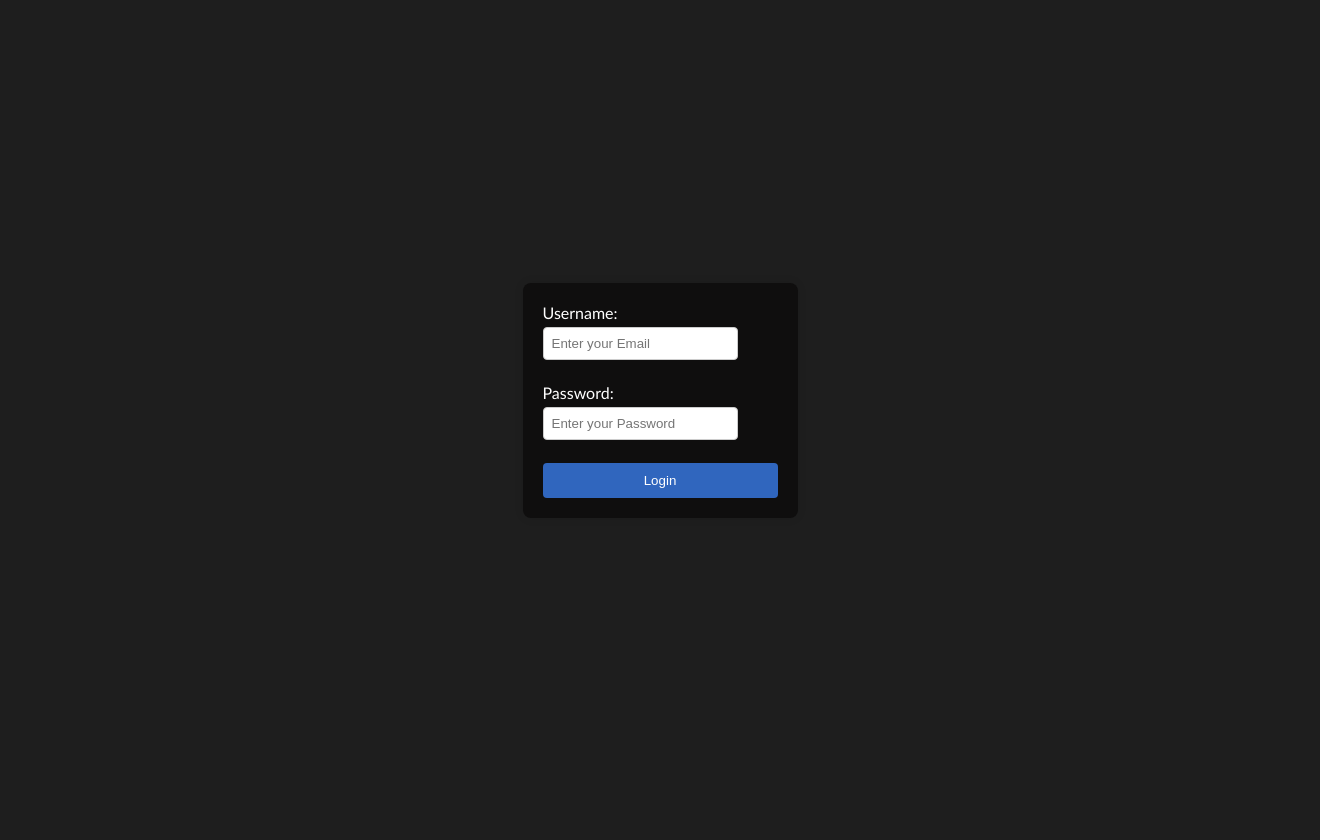
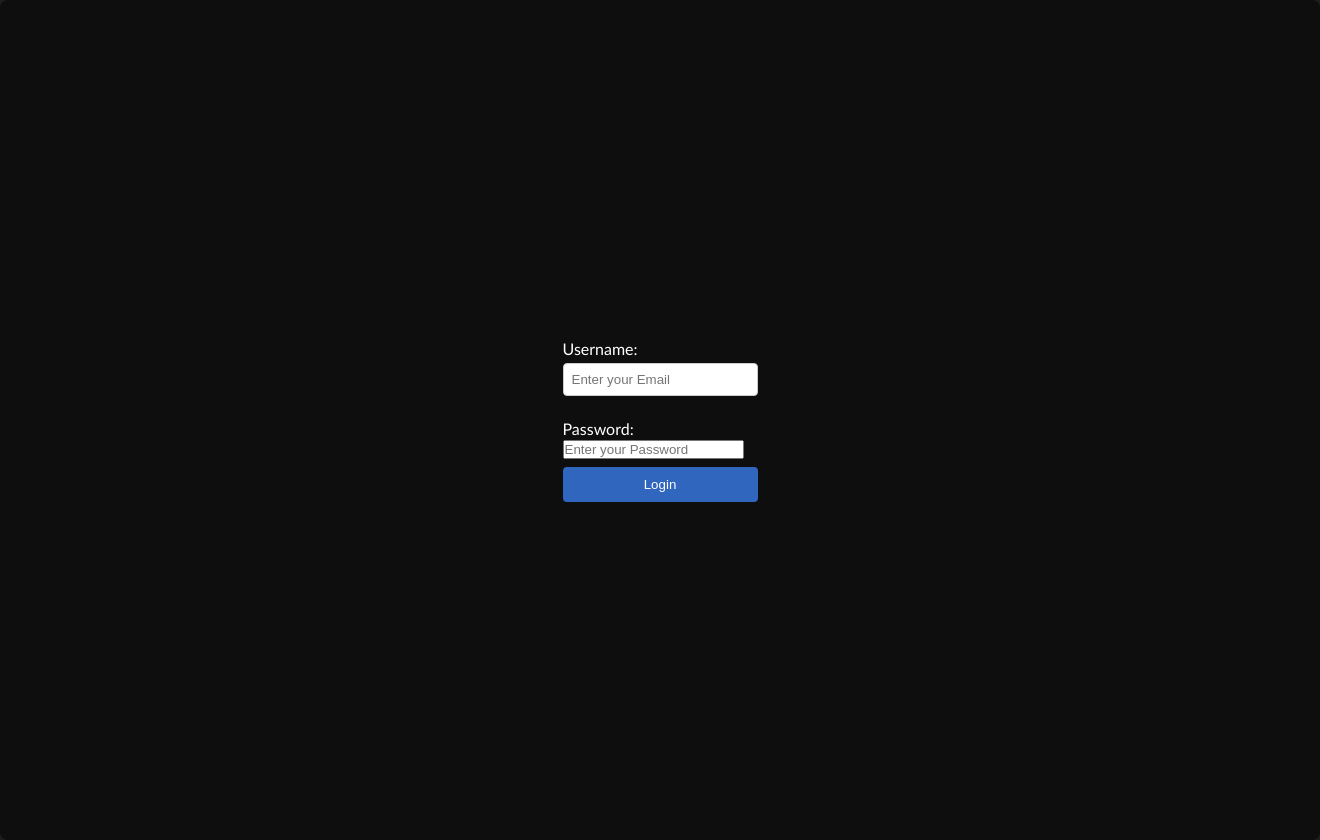
Before and after one commit to rasha-taher/Portfolio, a React (Create React App) app: page /admin in a window 1280 px wide. Shown: the whole page, 1320 px wide, since content can reach past the window. Before the commit the page ends 800 px from the top, so only its background shows below. Built offline with nearby package versions, Linux system fonts and the light colour scheme.

Commit message:
fixed the style of login

```diff
--- a/src/App.js
+++ b/src/App.js
@@ -12,7 +12,6 @@ const App = () => {
 
         <Route path="admin" element={<AdminLogin />} />
 
-
       </Routes>
     </BrowserRouter>
   );
--- a/src/components/AdminLogin.jsx
+++ b/src/components/AdminLogin.jsx
@@ -1,7 +1,5 @@
 import React, { useState } from 'react';
 import { useNavigate } from 'react-router-dom';
-import ReactDOM from "react-dom/client";
-import { BrowserRouter, Routes, Route } from "react-router-dom";
 import '../style/LoginForm.css'
 
 const Login = () => {
@@ -36,19 +34,19 @@ const Login = () => {
 
   return (
     <div className="login-form-container">
-      <form onSubmit={(e) => { e.preventDefault(); handleLogin(); }}>
+      <form className='login-form'onSubmit={(e) => { e.preventDefault(); handleLogin(); }}>
 
         {error && <p style={{ color: 'red' }}>{error}</p>}
 
-        <label>
+        <label className='login-label'>
           Username:<br></br>
-          <input type="text" value={username} onChange={(e) => setUsername(e.target.value)} placeholder='Enter your Email' />
+          <input className='login-input' type="text" value={username} onChange={(e) => setUsername(e.target.value)} placeholder='Enter your Email' />
         </label>
-        <label>
+        <label className='login-label'>
           Password:<br></br>
           <input type="password" value={password} onChange={(e) => setPassword(e.target.value)} placeholder='Enter your Password' />
         </label>
-        <button type="submit" style={{ backgroundColor: '#3066BE' }}
+        <button className='login-button'  type="submit" style={{ backgroundColor: '#3066BE' }}
         preventDefault>
           Login
         </button>
--- a/src/style/LoginForm.css
+++ b/src/style/LoginForm.css
@@ -1,33 +1,28 @@
 /* LoginForm.css */
-body {
-    margin: 0;
+
+  .login-form-container {
+    width: 100%;
     display: flex;
     align-items: center;
     justify-content: center;
     height: 100vh;
     background-color: #0F0E0E;
-  }
-
-  .login-form-container {
-    width: 100%;
-    max-width: 400px;
     padding: 20px;
-    background-color: #0F0E0E;
     color: #ffffff;
     border-radius: 8px;
     box-shadow: 0 0 10px rgba(0, 0, 0, 0.1);
   }
 
-  form {
+  .login-form {
     display: flex;
     flex-direction: column;
   }
 
-  label {
+  .login-label {
     margin-bottom: 8px;
   }
 
-  input {
+  .login-input {
     padding: 8px;
     margin-bottom: 15px;
     border: 1px solid #ccc;
@@ -35,7 +30,7 @@ body {
     margin-top: 5px;
   }
 
-  button {
+  .login-button {
     padding: 10px;
     color: #ffffff;
     cursor: pointer;
--- a/src/style/header.css
+++ b/src/style/header.css
@@ -1,8 +1,3 @@
-* {
-  margin: 0;
-  padding: 0;
-}
-
 body {
   overflow-x: hidden;
   background-color: #1e1e1e;
```
